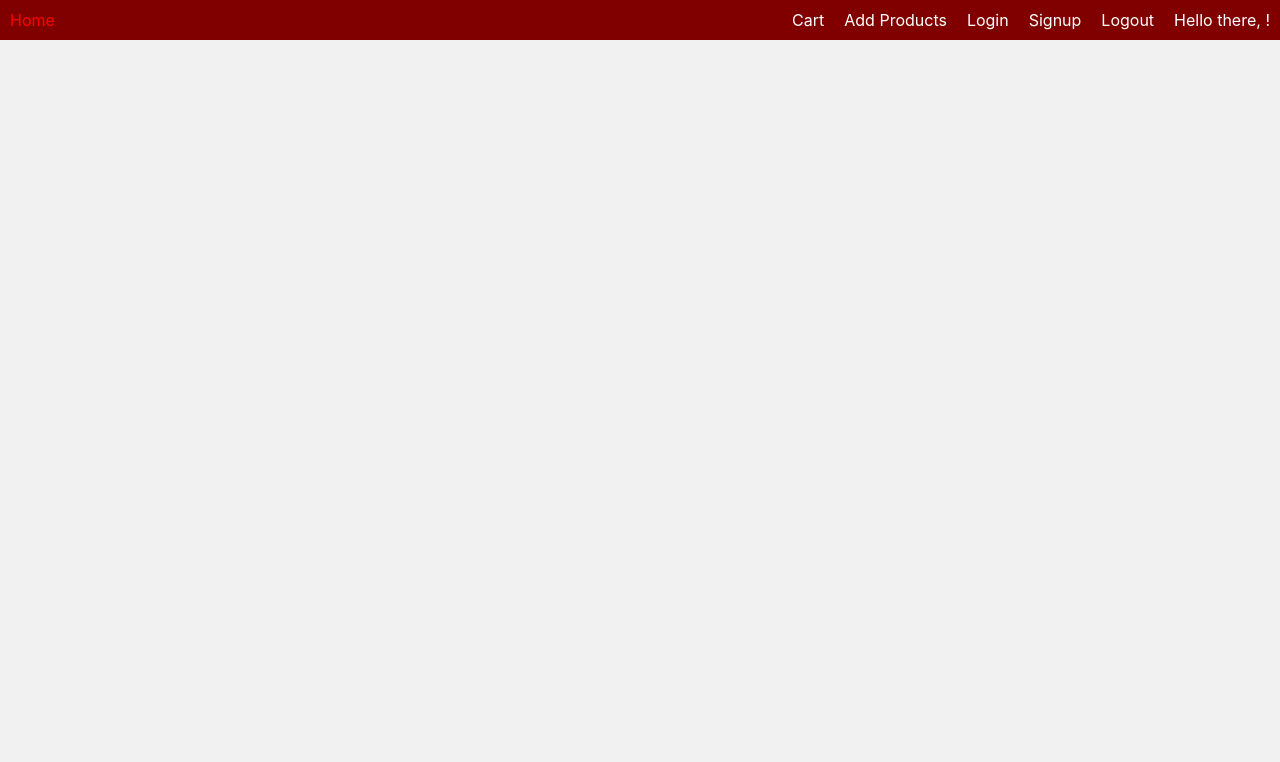
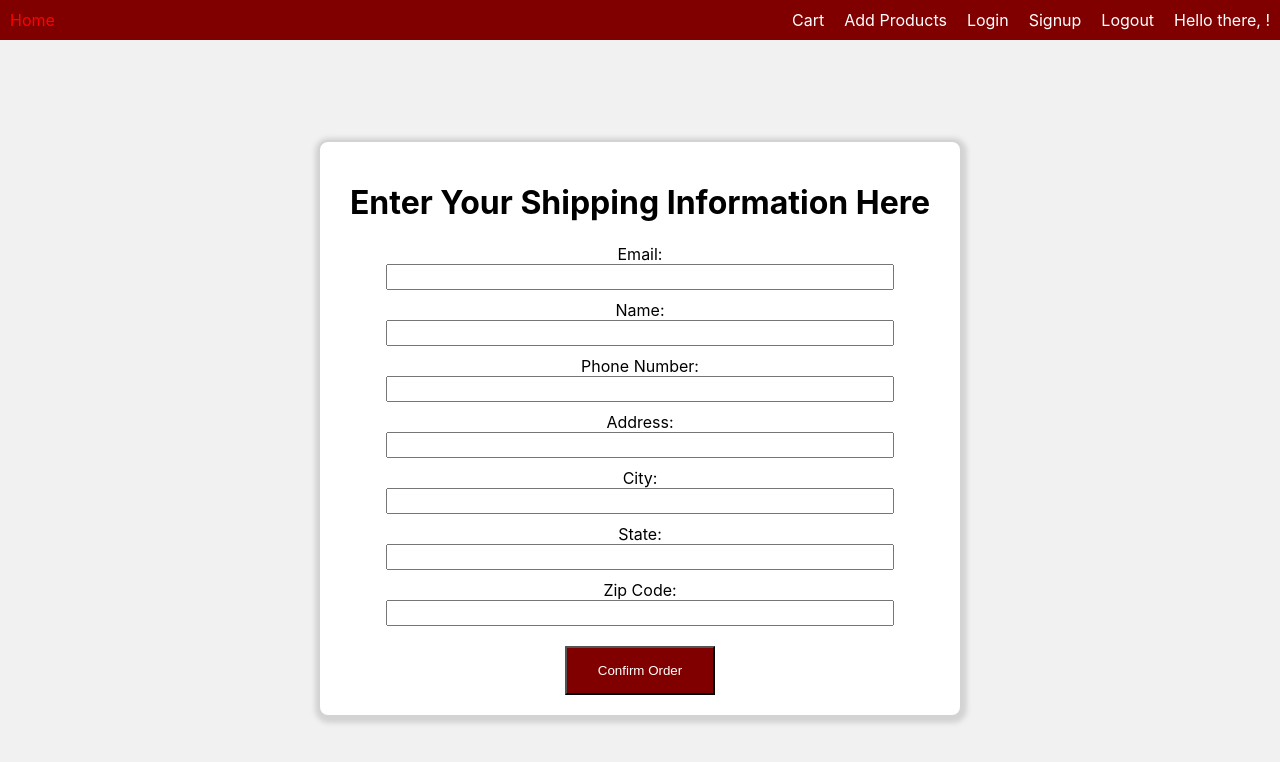
Before and after one commit to Ethan84Hill/3rd-project-frontend, a React (Create React App) app: page /checkout in a window 1280 px wide. Shown: the top 762 px of the page. Built offline with nearby package versions, Linux system fonts and the light colour scheme.

Commit message:
almost done

```diff
--- a/src/App.js
+++ b/src/App.js
@@ -6,6 +6,7 @@ import LoginPage from './pages/LoginPage';
 import ProductsPage from './pages/ProductsPage';
 import AddProductPage from './pages/AddProductPage';
 import CartPage from './pages/CartPage';
+import CheckoutPage from './pages/CheckoutPage';
 
 import './App.css';
 
@@ -21,6 +22,7 @@ function App() {
       <Route path="/products" element={ <ProductsPage /> } />
       <Route path="/products/add" element={ <AddProductPage /> } />
       <Route path="/cart" element={ <CartPage /> } />
+      <Route path="/checkout" element={ <CheckoutPage /> } />
     </Routes>
     </div>
   );
--- a/src/components/Cart.js
+++ /dev/null
@@ -1,9 +0,0 @@
-function Cart() {
-    return (
-        <div className="cart-center">
-            this is your cart
-        </div>
-    )
-}
-
-export default Cart;
--- a/src/context/auth.context.js
+++ b/src/context/auth.context.js
@@ -14,7 +14,7 @@ function AuthProviderWrapper(props){
     const storeToken = (token) => {
         localStorage.setItem('authToken', token);
       }
-
+      const storedToken = localStorage.getItem('authToken');
       const authenticateUser = () => {
         const storedToken = localStorage.getItem('authToken');
 
@@ -63,7 +63,7 @@ function AuthProviderWrapper(props){
 
 
     return (
-        <AuthContext.Provider value={{ isLoggedIn, isLoading, user, storeToken, authenticateUser, logOutUser  }} >
+        <AuthContext.Provider value={{ isLoggedIn, isLoading, user, storeToken, storedToken, authenticateUser, logOutUser  }} >
             {props.children}
         </AuthContext.Provider>
     )
--- /dev/null
+++ b/src/context/store.context.js
@@ -0,0 +1,24 @@
+import { useState, useEffect, createContext } from "react";
+import axios from "axios";
+
+
+const API_URL='http://localhost:3001'
+
+const StoreContext = createContext();
+
+function StoreWrapper(props) {
+    const [cartArray, setCartArray] = useState([])
+
+
+    return (
+        <StoreContext.Provider value={{ cartArray, setCartArray }} >
+            {props.children}
+        </StoreContext.Provider>
+    )
+
+}
+
+export {
+    StoreContext,
+    StoreWrapper
+}
--- a/src/index.js
+++ b/src/index.js
@@ -5,13 +5,16 @@ import App from './App';
 import reportWebVitals from './reportWebVitals';
 import { BrowserRouter } from 'react-router-dom';
 import { AuthProviderWrapper } from './context/auth.context';
+import { StoreWrapper } from './context/store.context';
 
 const root = ReactDOM.createRoot(document.getElementById('root'));
 root.render(
   <React.StrictMode>
     <BrowserRouter>
       <AuthProviderWrapper>
+      <StoreWrapper>
         <App />
+      </StoreWrapper>
       </AuthProviderWrapper>
     </BrowserRouter>
   </React.StrictMode>
--- a/src/pages/CartPage.js
+++ b/src/pages/CartPage.js
@@ -1,10 +1,40 @@
-import Cart from "../components/Cart";
+
+import { StoreContext } from "../context/store.context";
+import { useContext, useEffect, useState } from "react";
+import { Link, useNavigate } from "react-router-dom";
+import axios from "axios";
 
 function CartPage() {
+
+    const {cartArray, setCartArray} = useContext(StoreContext)
+
+    const removeFromCart = (productToRemove) => {
+        setCartArray(cartArray.filter(product => product !== productToRemove))
+    }
+
+    let totalPrice = 0
+
+
     return (
         <main>
             <h1 className="cart-header">Here's what's in your cart!</h1>
-            <Cart />
+            <div className='product-organizer'>
+            {cartArray.map((singleProduct) => {
+                totalPrice += singleProduct.product.price * singleProduct.quantity;
+                return (
+                    <div className='product-info-organizer product-background' key={singleProduct._id}>
+                        <img className='img-size' src={singleProduct.product.img} alt="pic" />
+                        <h3 className='rug-name'>Name: {singleProduct.product.name}</h3>
+                        <h3 className='rug-dimensions'>Dimensions: {singleProduct.product.dimensions}</h3>
+                        <h3 className='rug-price'>Price: ${singleProduct.product.price}</h3>
+                        <h3>Quantity: {singleProduct.quantity}</h3>
+                        <button onClick={() => removeFromCart(singleProduct)}>Remove</button>
+                    </div>
+                )
+            })}
+            </div>
+            <h2>Sub Total: {totalPrice}</h2>
+            <Link to='/checkout' >Proceed To Checkout</Link>
         </main>
     )
 }
--- /dev/null
+++ b/src/pages/CheckoutPage.js
@@ -0,0 +1,127 @@
+import { useState, useContext } from "react";
+import { Link, useNavigate } from "react-router-dom";
+import axios from "axios";
+import { AuthContext } from "../context/auth.context";
+import { StoreContext } from "../context/store.context";
+
+const API_URL = "http://localhost:3001";
+
+
+function CheckoutPage() {
+    const [email, setEmail] = useState("");
+    const [name, setName] = useState("");
+    const [phoneNumber, setPhoneNumber] = useState("");
+    const [address, setAddress] = useState("");
+    const [city, setCity] = useState("");
+    const [state, setState] = useState("");
+    const [zipcode, setZipcode] = useState("");
+    const {cartArray, setCartArray} = useContext(StoreContext)
+
+    const navigate = useNavigate();
+
+    const { storedToken, authenticateUser } = useContext(AuthContext);
+    // console.log(storedToken)
+
+    const handleEmail = (e) => setEmail(e.target.value);
+    const handleName = (e) => setName(e.target.value);
+    const handlePhoneNumber = (e) => setPhoneNumber(e.target.value);
+    const handleAddress = (e) => setAddress(e.target.value);
+    const handleCity = (e) => setCity(e.target.value);
+    const handleState= (e) => setState(e.target.value);
+    const handleZipcode = (e) => setZipcode(e.target.value);
+
+    const handleOrderConfirm = (e) => {
+        e.preventDefault();
+        const requestBody = { email, name, phoneNumber, address, city, state, zipcode };
+
+        axios.post('http://localhost:3001/checkout', {requestBody, cartArray}, {
+            headers: {
+            Authorization: `Bearer ${storedToken}`
+          }})
+          .then((response) => {
+            console.log(response)
+            console.log('hi')
+            // storedToken(response.data.authToken);
+            navigate('/');
+          })
+          .catch((err) => {
+            console.log(err)
+          })
+      };
+
+
+
+    return (
+        <main className="SignupPage login-background">
+            <h1>Enter Your Shipping Information Here</h1>
+            <form onSubmit={handleOrderConfirm} className="login-organizer">
+                <label>Email:</label>
+                <input
+                type="email"
+                name="email"
+                value={email}
+                onChange={handleEmail}
+                className="email-bar"
+                />
+
+                <label>Name:</label>
+                <input
+                type="name"
+                name="name"
+                value={name}
+                onChange={handleName}
+                className="password-bar"
+                />
+
+                <label>Phone Number:</label>
+                <input
+                type="number"
+                name="number"
+                value={phoneNumber}
+                onChange={handlePhoneNumber}
+                className="password-bar"
+                />
+
+                <label>Address:</label>
+                <input
+                type="address"
+                name="address"
+                value={address}
+                onChange={handleAddress}
+                className="password-bar"
+                />
+
+                <label>City:</label>
+                <input
+                type="name"
+                name="name"
+                value={city}
+                onChange={handleCity}
+                className="password-bar"
+                />
+
+                <label>State:</label>
+                <input
+                type="name"
+                name="name"
+                value={state}
+                onChange={handleState}
+                className="password-bar"
+                />
+
+                <label>Zip Code:</label>
+                <input
+                type="name"
+                name="name"
+                value={zipcode}
+                onChange={handleZipcode}
+                className="password-bar"
+                />
+
+                <button className="login-btn" type="submit">Confirm Order</button>
+            </form>
+        </main>
+    )
+}
+
+export default CheckoutPage;
```
Also changed, not shown: src/pages/ProductsPage.js (+54 -9 lines).
